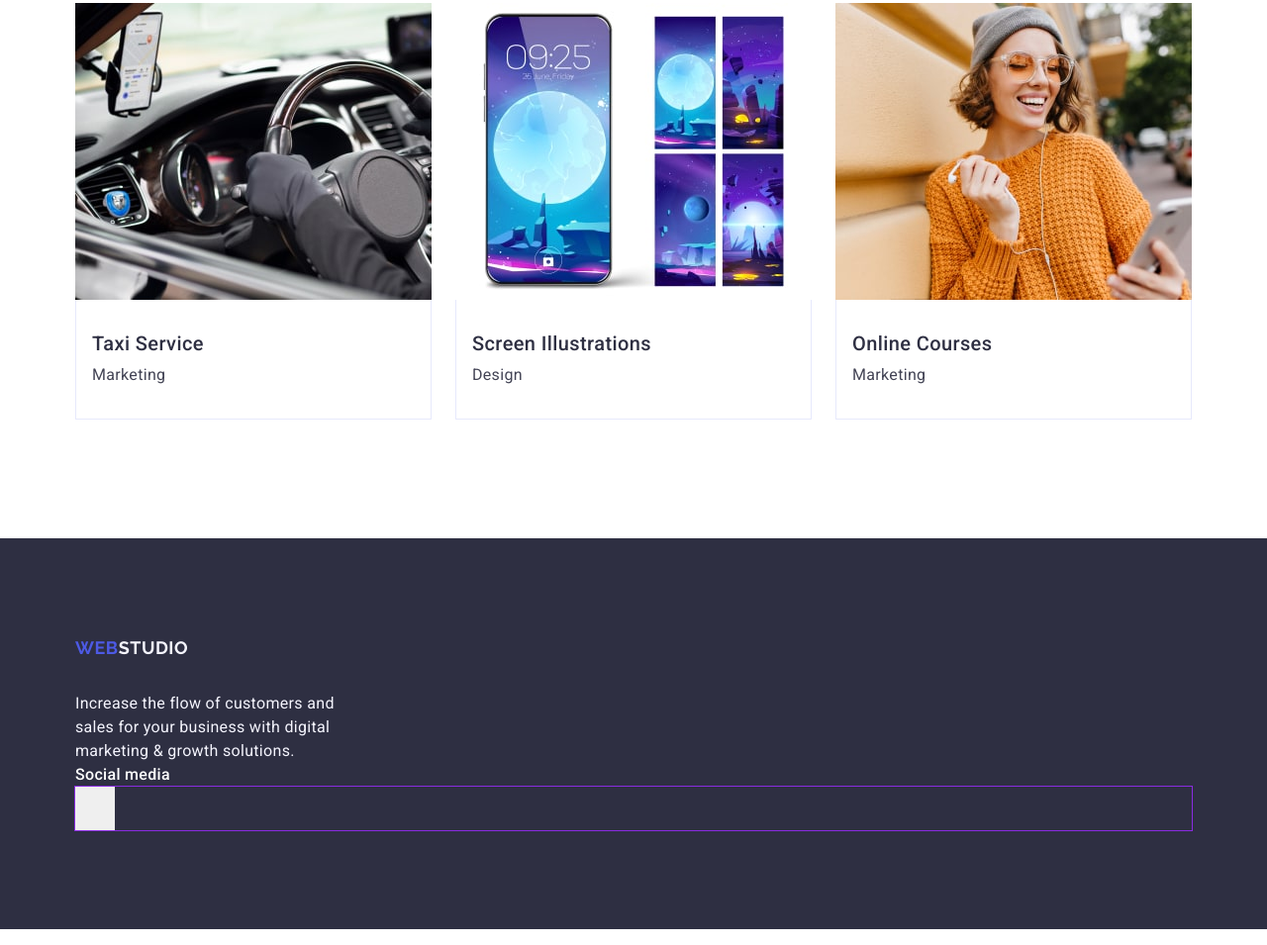
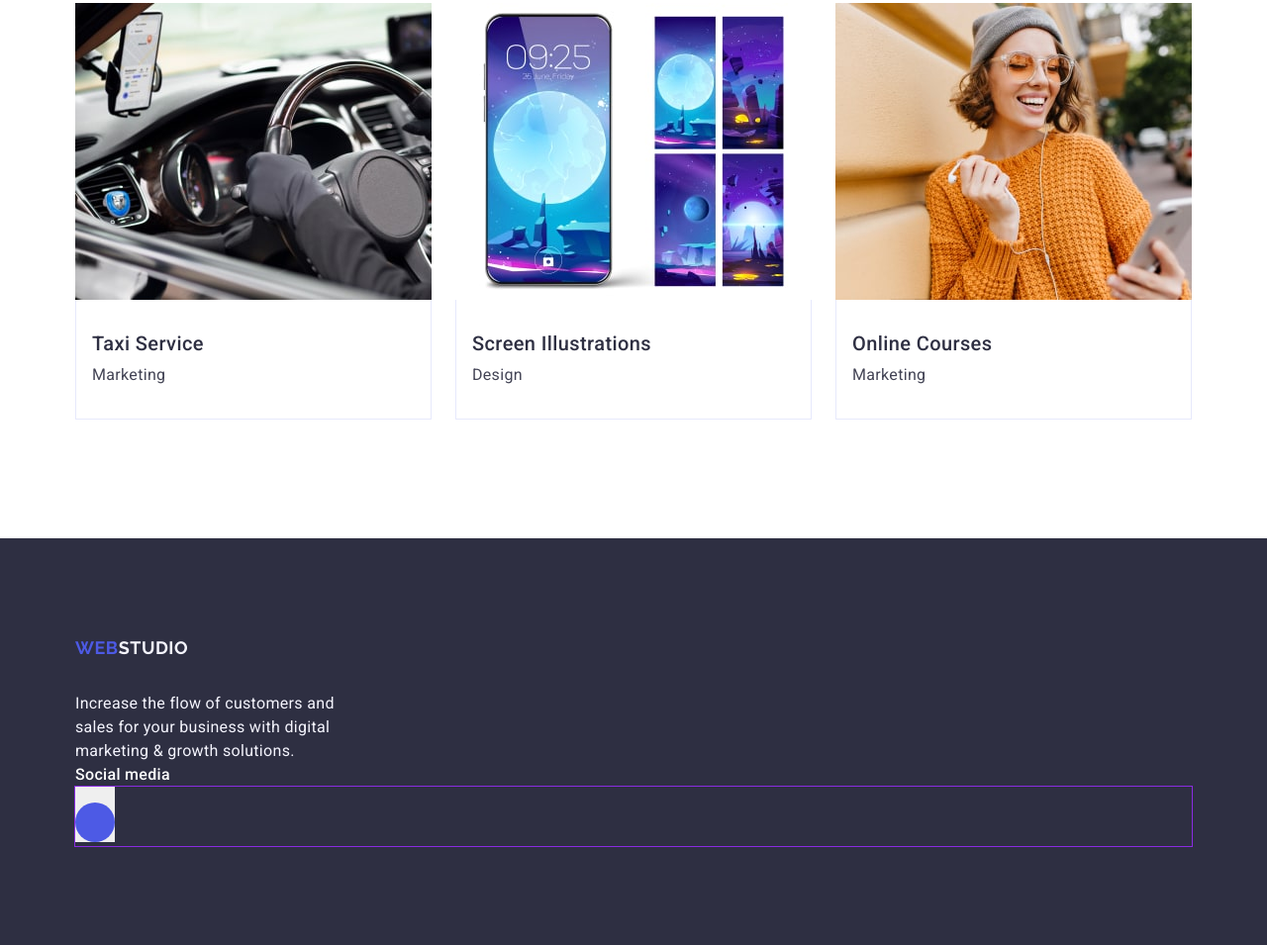
Before and after one commit to ValeriyaHr/goit-markup-hw-04, a plain HTML site: page index.html in a window 1280 px wide. Shown: the part 2562-3517 px from the top of the page at 99% size. Drawn offline with nearby package versions, Linux system fonts and the light colour scheme.

Commit message:
iconfooter

```diff
--- a/css/styles.css
+++ b/css/styles.css
@@ -479,10 +479,14 @@ a.adress-info:hover, a.adress-info:active, a.adress-info:focus {
 }
 
 .batton-icon-footer{
+    display: block;
+    content: "";
     width: 40px;
     height: 40px;
+    margin-top: 16px;
+    border-radius: 50%;
+    background: #4D5AE5;
+    background-size: 24px;
+    background-repeat: no-repeat;
+    background-position: center;
 }
-
-.batton-icon-footer:hover{
-    fill:
-}
```
